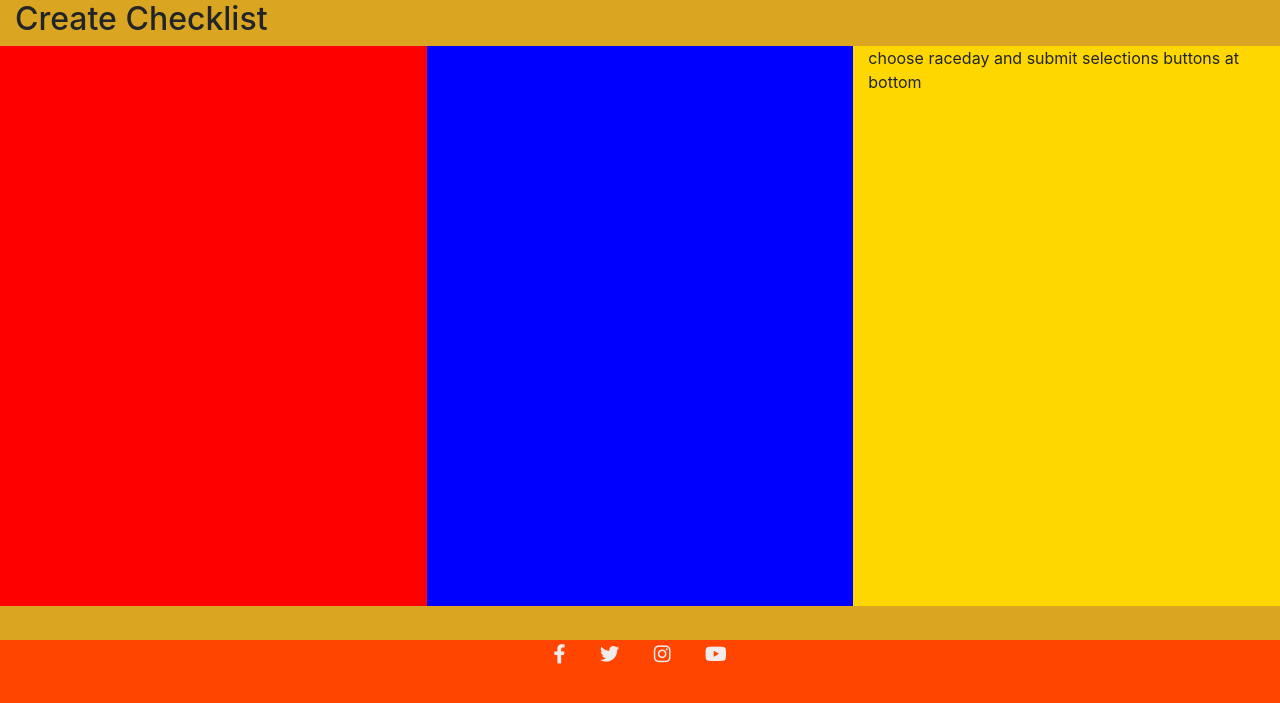
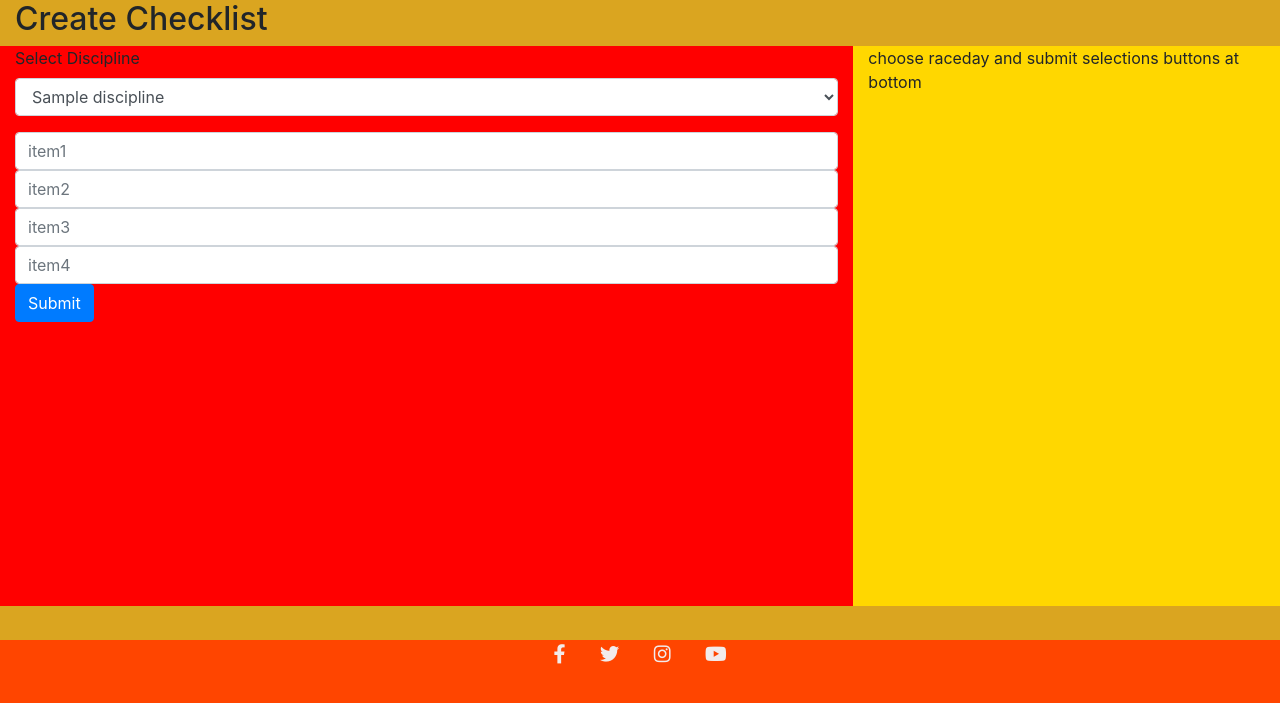
Before and after one commit to johnj974/triathlon-checklist, a Flask app: page /add_list in a window 1280 px wide. Shown: the part 61-764 px from the top of the page. Run offline with Flask 2, Linux system fonts and the light colour scheme; a database or web service that is not in the repository returns one stand-in record (values such as "Sample title"); some libraries are stand-ins or nearby versions.

Commit message:
create part of crud operation initiated

```diff
--- a/app.py
+++ b/app.py
@@ -23,17 +23,17 @@ def index():
 
 @app.route("/add_list")
 def add_list():
-    return render_template("list.html", check=mongo.db.checklist.find())
+    return render_template("list.html", disciplines=mongo.db.disciplines.find())
 
 @app.route("/complete_list")
 def complete_list():
     return render_template("index.html", check=mongo.db.checklist.find())
 
-@app.route('/insert_task', methods=['POST'])
-def insert_task():
-    checklists = mongo.db.checklist
-    checklists.insert_one(request.form.to_dict())
-    return redirect(url_for('home'))
+@app.route('/insert_list', methods=['POST'])                                                        # function to generate new list to home page/maybe change url to index
+def insert_list():
+    checklist = mongo.db.checklist
+    checklist.insert_one(request.form.to_dict())
+    return redirect(url_for('index'))
 
 
 
--- a/static/css/style.css
+++ b/static/css/style.css
@@ -9,10 +9,6 @@ body{
     height: 50vh;
 }
 
-#disciplines{
-    background-color: green;
-    height: 50vh;
-}
 
 #checklist{
     background-color: yellow;
--- a/templates/home.html
+++ b/templates/home.html
@@ -14,7 +14,7 @@
         </h2>
         </div>
 
-        <div id="collapseOne" class="collapse show" aria-labelledby="headingOne" data-parent="#accordionExample">
+        <div id="collapseOne" class="collapsing" aria-labelledby="headingOne" data-parent="#accordionExample">
         <div class="card-body"><p>{{ item.item1 }}</p><p>{{ item.item2 }}</p>
         </div>
         </div>
--- a/templates/list.html
+++ b/templates/list.html
@@ -3,10 +3,34 @@
 <div id="selector" class="container-fluid">
 	<h2>Create Checklist</h2>
 	<div class="row">
-		<div id="swim" class="col-md-4">
+		<div id="swim" class="col-md-8">
+            <form action="{{ url_for('insert_list')}}" method="POST">
+                <div class="form-group">
+                    <label for="disciplines">Select Discipline</label>
+                    <select class="form-control" id="disciplines" name="discipline_name">
+                    {% for discipline in disciplines %}
+                        <option value="{{ discipline.discipline_name }}">{{ discipline.discipline_name }}</option>
+                    {% endfor %}
+                    </select>
+                </div>
+                <div class="form-row">
+                    <div class="col-12">
+                    <input id="item1" name="item1" type="text" class="form-control" placeholder="item1">
+                    </div>
+                    <div class="col-12">
+                    <input id="item2" name="item2" type="text" class="form-control" placeholder="item2">
+                    </div>
+                    <div class="col-12">
+                    <input id="item3" name="item3" type="text" class="form-control" placeholder="item3">
+                    </div>
+                    <div class="col-12">
+                    <input id="item4" name="item4" type="text" class="form-control" placeholder="item4">
+                    </div>
+                </div>
+                 <button type="submit" class="btn btn-primary">Submit</button>
+            </form>
 		</div>
-		<div id="cycle" class="col-md-4">
-		</div>
+
 		<div id="run" class="col-md-4">
 			<p>choose raceday and submit selections buttons at bottom</p>
 		</div>
```
